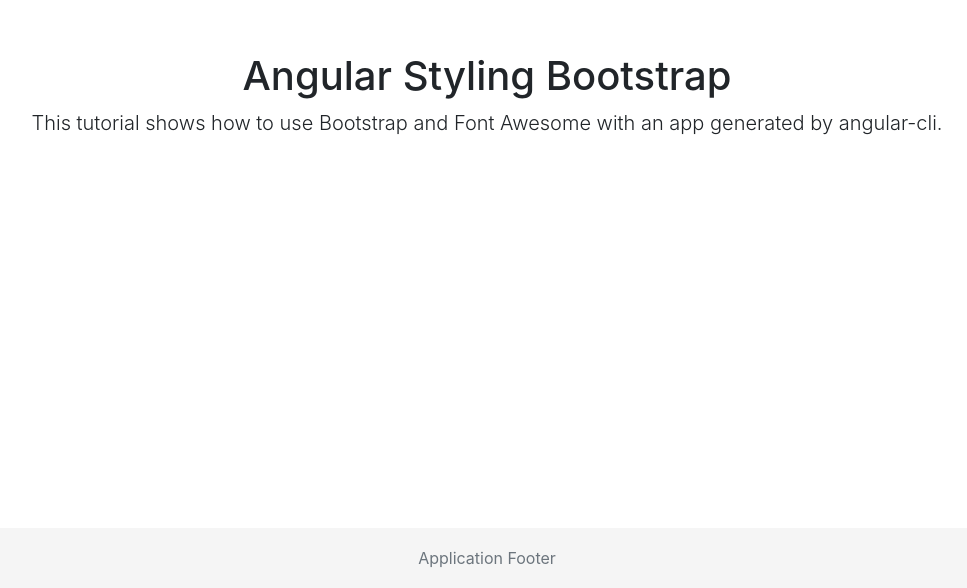
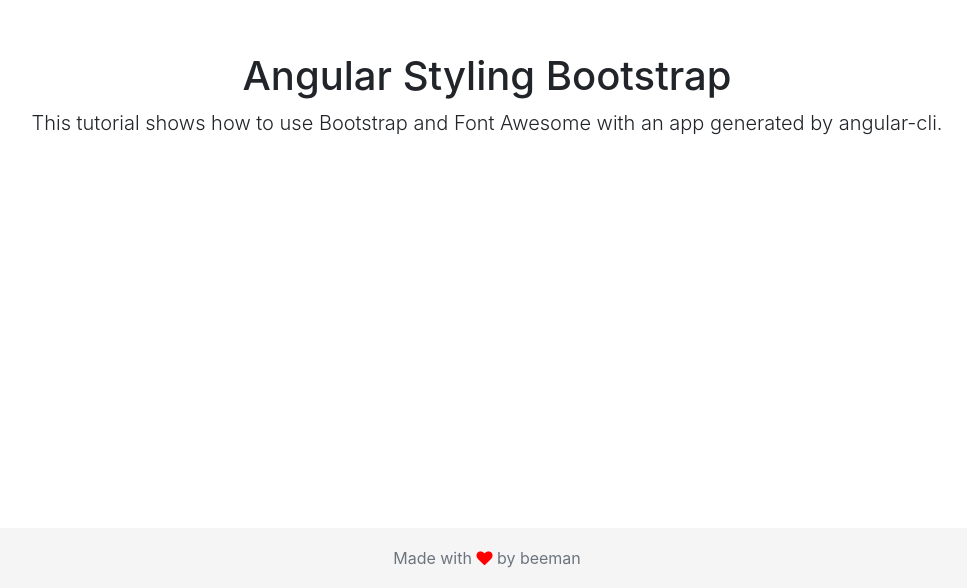
Before and after one commit to beeman/tutorial-angular-cli-styling-bootstrap, an Angular app: page / in a window 1280 px wide. Shown: the part 212-800 px from the top of the page, without its empty margins (153-1120 px from the left). Built offline with nearby package versions, Linux system fonts and the light colour scheme.

Commit message:
Add some Font-Awesome icons and promotion ;)

```diff
--- a/src/app/footer/footer.component.html
+++ b/src/app/footer/footer.component.html
@@ -1,5 +1,7 @@
 <footer class="footer">
   <div class="container">
-    <span class="text-muted">Application Footer</span>
+    <span class="text-muted">
+      Made with <i class="fa fa-heart" aria-hidden="true" style="color: red;"></i>️ by beeman
+    </span>
   </div>
 </footer>
--- a/src/app/nav/nav.component.html
+++ b/src/app/nav/nav.component.html
@@ -11,4 +11,15 @@
       <a class="nav-link" href="#">Contact</a>
     </li>
   </ul>
+  <ul class="nav navbar-nav pull-right">
+    <li class="nav-item">
+      <a class="nav-link" href="https://medium.com/@beeman"><i class="fa fa-medium" aria-hidden="true"></i></a>
+    </li>
+    <li class="nav-item">
+      <a class="nav-link" href="https://twitter.com/@beeman_nl"><i class="fa fa-twitter" aria-hidden="true"></i></a>
+    </li>
+    <li class="nav-item">
+      <a class="nav-link" href="https://github.com/beeman"><i class="fa fa-github" aria-hidden="true"></i></a>
+    </li>
+  </ul>
 </nav>
```
